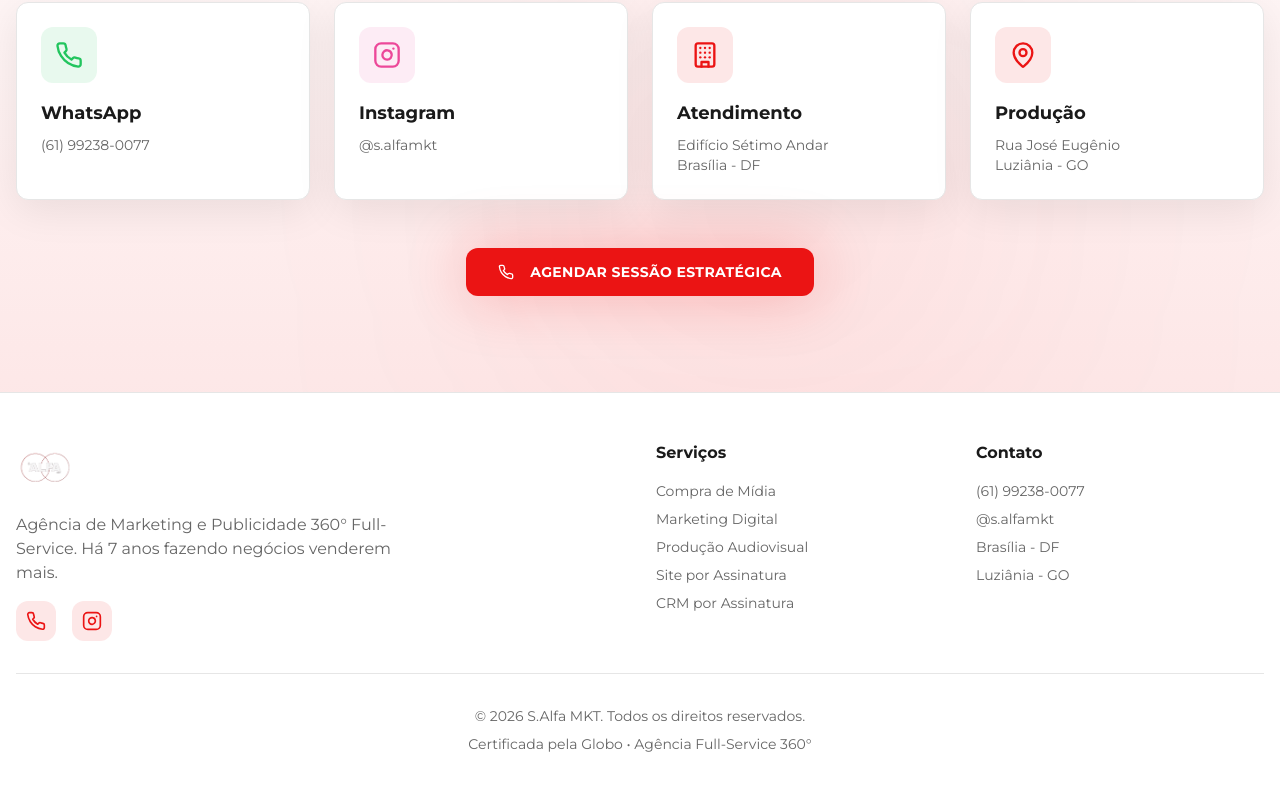
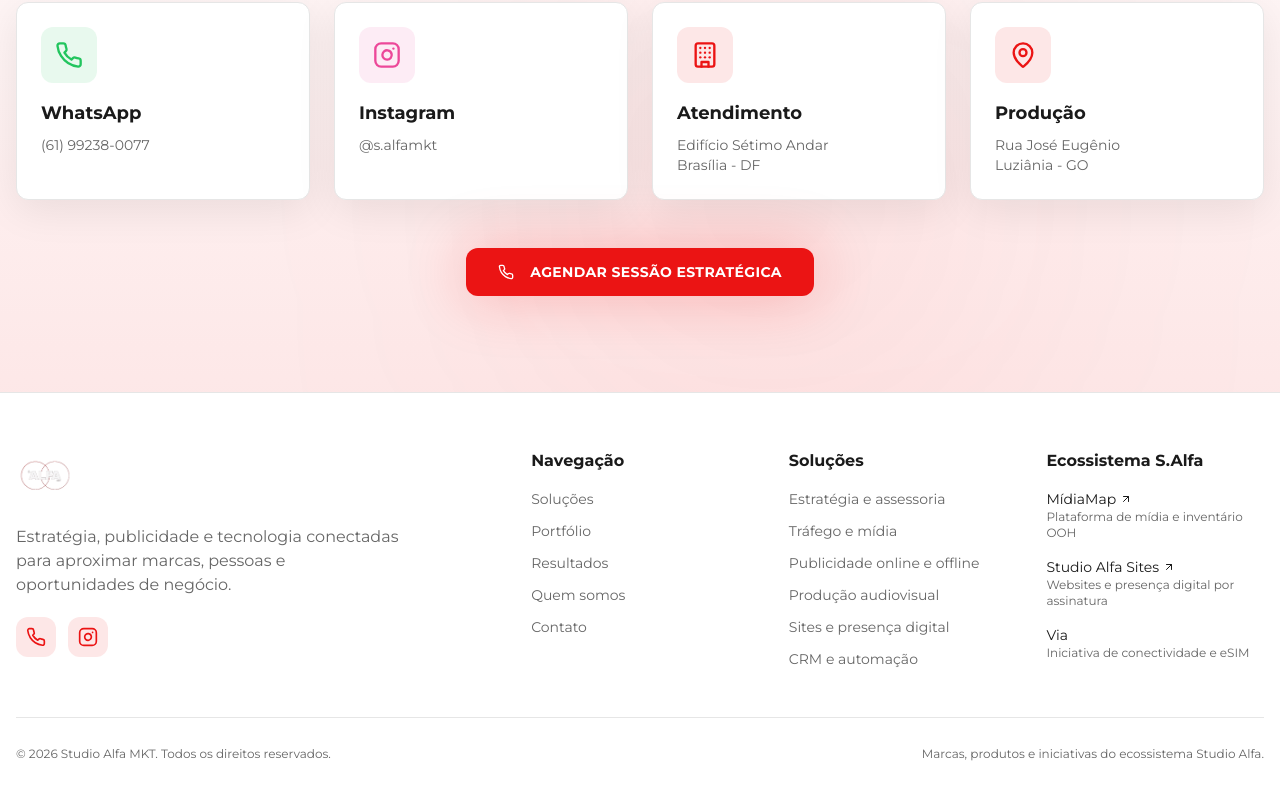
Before and after one commit to studioalfamarketingdigital-dev/studioalfamkt, a React (Vite) app: page / in a window 1280 px wide. Shown: the part 6790-7590 px from the top of the page. Built offline with nearby package versions, Linux system fonts and the light colour scheme; the HTML template or start-up script is replaced by a standard one.

Commit message:
Expand footer with Studio Alfa ecosystem

```diff
--- a/src/components/Footer.tsx
+++ b/src/components/Footer.tsx
@@ -1,70 +1,51 @@
-import { Instagram, Phone } from "lucide-react";
+import { Instagram, Phone, ArrowUpRight } from "lucide-react";
 import logoAlfa from "@/assets/logo-alfa.png";
 
-const Footer = () => {
-  return (
-    <footer className="bg-card border-t border-border py-12">
+const Footer = () => (
+  <footer className="bg-card border-t border-border py-14">
     <div className="container mx-auto px-4">
-        <div className="grid grid-cols-1 md:grid-cols-4 gap-8 mb-8">
-          {/* Logo & Description */}
-          <div className="md:col-span-2">
-            <img src={logoAlfa} alt="S.Alfa MKT Logo" className="h-14 w-auto mb-4" />
-            <p className="text-muted-foreground mb-4 max-w-sm">
-              Agência de Marketing e Publicidade 360° Full-Service.
-              Há 7 anos fazendo negócios venderem mais.
+      <div className="grid grid-cols-1 sm:grid-cols-2 lg:grid-cols-5 gap-10 mb-12">
+        <div className="lg:col-span-2">
+          <img src={logoAlfa} alt="S.Alfa MKT" className="h-14 w-auto mb-5" />
+          <p className="text-muted-foreground mb-5 max-w-sm">
+            Estratégia, publicidade e tecnologia conectadas para aproximar marcas, pessoas e oportunidades de negócio.
           </p>
-            <div className="flex gap-4">
-              <a
-                href="https://wa.me/5561992380077"
-                target="_blank"
-                rel="noopener noreferrer"
-                className="w-10 h-10 rounded-lg bg-primary/10 flex items-center justify-center hover:bg-primary/20 transition-colors"
-              >
-                <Phone className="w-5 h-5 text-primary" />
-              </a>
-              <a
-                href="https://instagram.com/s.alfamkt"
-                target="_blank"
-                rel="noopener noreferrer"
-                className="w-10 h-10 rounded-lg bg-primary/10 flex items-center justify-center hover:bg-primary/20 transition-colors"
-              >
-                <Instagram className="w-5 h-5 text-primary" />
-              </a>
+          <div className="flex gap-3">
+            <a href="https://wa.me/5561992380077" target="_blank" rel="noopener noreferrer" aria-label="WhatsApp" className="w-10 h-10 rounded-lg bg-primary/10 flex items-center justify-center hover:bg-primary/20 transition-colors"><Phone className="w-5 h-5 text-primary" /></a>
+            <a href="https://instagram.com/s.alfamkt" target="_blank" rel="noopener noreferrer" aria-label="Instagram" className="w-10 h-10 rounded-lg bg-primary/10 flex items-center justify-center hover:bg-primary/20 transition-colors"><Instagram className="w-5 h-5 text-primary" /></a>
           </div>
         </div>
-
-          {/* Services */}
         <div>
-            <h4 className="font-bold mb-4">Serviços</h4>
-            <ul className="space-y-2 text-sm text-muted-foreground">
-              <li>Compra de Mídia</li>
-              <li>Marketing Digital</li>
-              <li>Produção Audiovisual</li>
-              <li>Site por Assinatura</li>
-              <li>CRM por Assinatura</li>
+          <h4 className="font-bold mb-4">Navegação</h4>
+          <ul className="space-y-3 text-sm text-muted-foreground">
+            <li><a className="hover:text-primary" href="#servicos">Soluções</a></li>
+            <li><a className="hover:text-primary" href="#portfolio">Portfólio</a></li>
+            <li><a className="hover:text-primary" href="#resultados">Resultados</a></li>
+            <li><a className="hover:text-primary" href="#sobre">Quem somos</a></li>
+            <li><a className="hover:text-primary" href="#contato">Contato</a></li>
           </ul>
         </div>
-
-          {/* Contact */}
         <div>
-            <h4 className="font-bold mb-4">Contato</h4>
-            <ul className="space-y-2 text-sm text-muted-foreground">
-              <li>(61) 99238-0077</li>
-              <li>@s.alfamkt</li>
-              <li>Brasília - DF</li>
-              <li>Luziânia - GO</li>
+          <h4 className="font-bold mb-4">Soluções</h4>
+          <ul className="space-y-3 text-sm text-muted-foreground">
+            <li>Estratégia e assessoria</li><li>Tráfego e mídia</li><li>Publicidade online e offline</li><li>Produção audiovisual</li><li>Sites e presença digital</li><li>CRM e automação</li>
+          </ul>
+        </div>
+        <div>
+          <h4 className="font-bold mb-4">Ecossistema S.Alfa</h4>
+          <ul className="space-y-4 text-sm">
+            <li><a href="https://midiamap.studioalfamkt.online" target="_blank" rel="noopener noreferrer" className="text-foreground hover:text-primary inline-flex items-center gap-1">MídiaMap <ArrowUpRight className="w-3 h-3" /></a><p className="text-xs text-muted-foreground">Plataforma de mídia e inventário OOH</p></li>
+            <li><a href="https://sites.studioalfamkt.online" target="_blank" rel="noopener noreferrer" className="text-foreground hover:text-primary inline-flex items-center gap-1">Studio Alfa Sites <ArrowUpRight className="w-3 h-3" /></a><p className="text-xs text-muted-foreground">Websites e presença digital por assinatura</p></li>
+            <li><span className="text-foreground">Via</span><p className="text-xs text-muted-foreground">Iniciativa de conectividade e eSIM</p></li>
           </ul>
         </div>
       </div>
-
-        {/* Copyright */}
-        <div className="border-t border-border pt-8 text-center text-sm text-muted-foreground">
-          <p>© {new Date().getFullYear()} S.Alfa MKT. Todos os direitos reservados.</p>
-          <p className="mt-2">Certificada pela Globo • Agência Full-Service 360°</p>
+      <div className="border-t border-border pt-7 flex flex-col md:flex-row justify-between gap-3 text-xs text-muted-foreground">
+        <p>© {new Date().getFullYear()} Studio Alfa MKT. Todos os direitos reservados.</p>
+        <p>Marcas, produtos e iniciativas do ecossistema Studio Alfa.</p>
       </div>
     </div>
   </footer>
 );
-};
 
 export default Footer;
```
Lines whose indentation alone changed are shown as unchanged.
